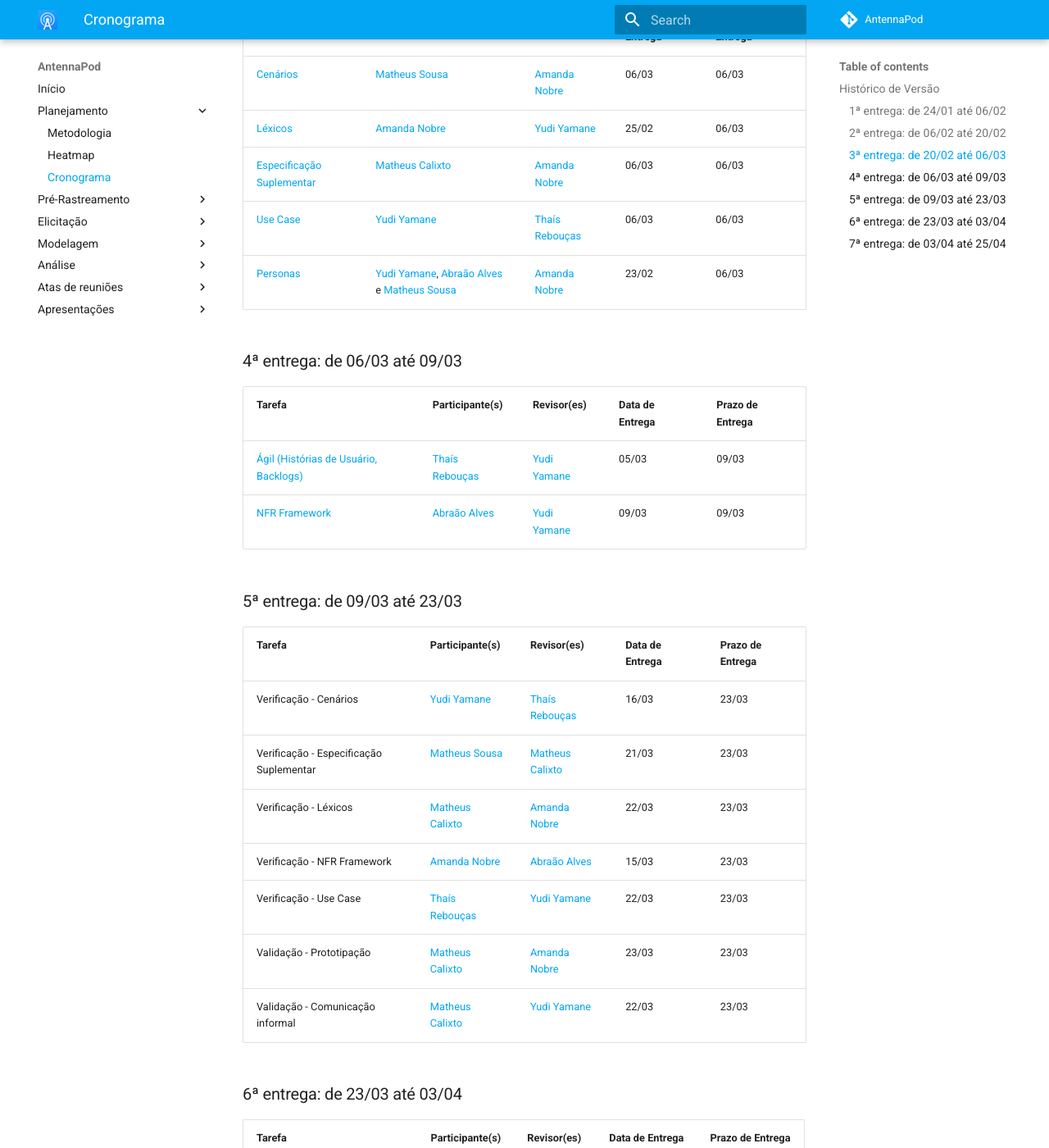
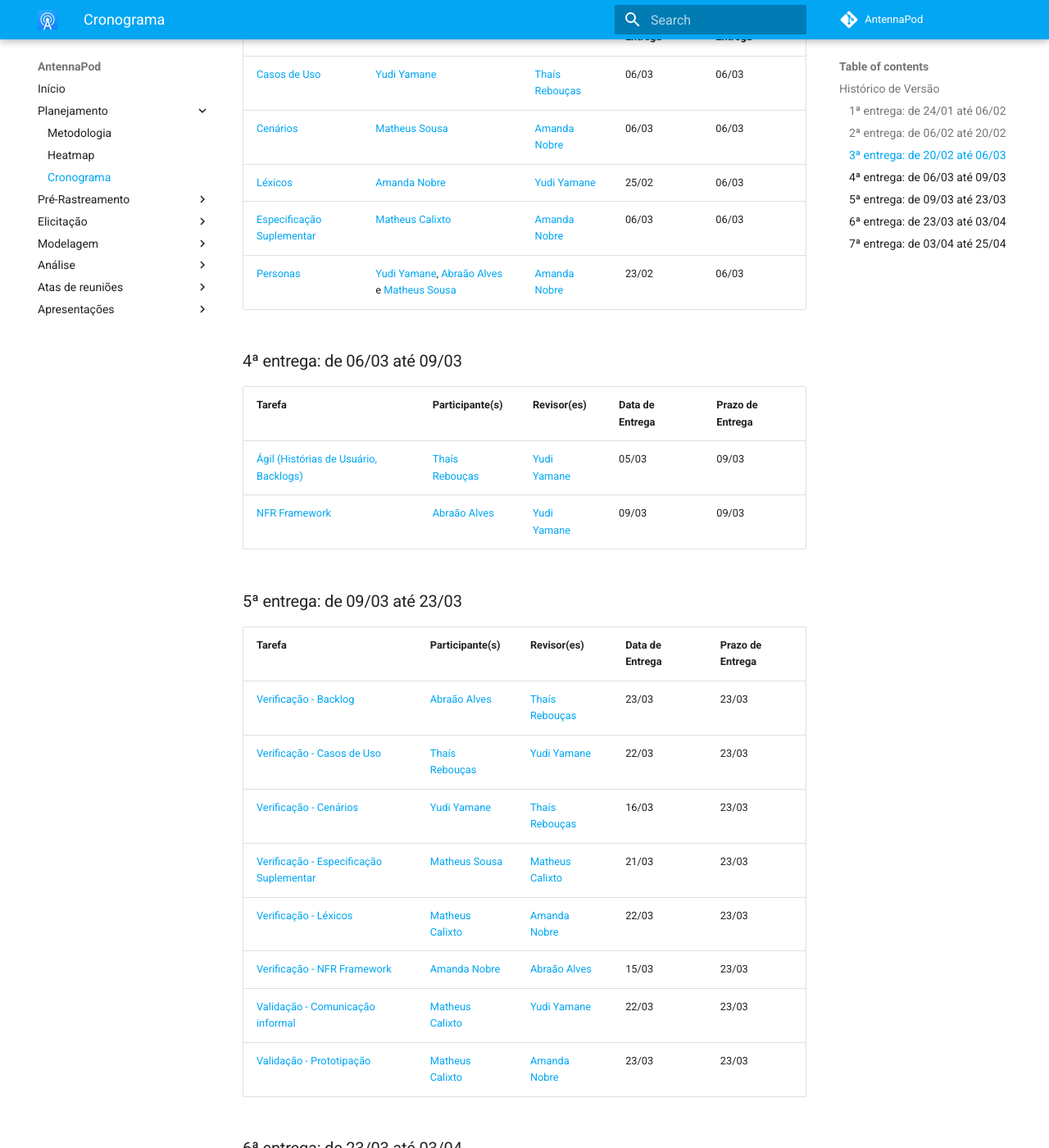
Before and after one commit to Requisitos-de-Software/2021.2-AntennaPod, an MkDocs documentation site: the page built from docs/planejamento/cronograma.md, in a window 1280 px wide and 1400 px high, scrolled down 1338 px. Shown: the whole window at 82% size. Built offline with MkDocs 1.6.1 and Material for MkDocs 9.7.7, drawn with Linux system fonts in a browser that asks for light colours; comment, search, counter and statistics services are not loaded.

Commit message:
:repeat:(#65): inserindo links para documentos

```diff
--- a/docs/planejamento/cronograma.md
+++ b/docs/planejamento/cronograma.md
@@ -18,6 +18,7 @@
 | [Rich Picture](https://requisitos-de-software.github.io/2021.2-AntennaPod/pre-rastreamento/richPicture/) | [Yudi Yamane](https://github.com/yudi-azvd)                                                  | [Thais Rebouças](https://github.com/Thais-ra)    | 03/02           | 04/02            |
 
 ### 2ª entrega: de 06/02 até 20/02
+
 | Tarefa                                                                                                          | Participante(s)                                                                                                                                                                           | Revisor(es)                                      | Data de Entrega | Prazo de Entrega |
 | --------------------------------------------------------------------------------------------------------------- | ----------------------------------------------------------------------------------------------------------------------------------------------------------------------------------------- | ------------------------------------------------ | --------------- | ---------------- |
 | [Análise de Protocolo](https://requisitos-de-software.github.io/2021.2-AntennaPod/elicitacao/analiseProtocolo/) | [Matheus Sousa](https://github.com/gatotabaco) e [Thais Rebouças](https://github.com/Thais-ra)                                                                                            | [Abraão Alves](https://github.com/Abraao1231)    | 11/02           | 18/02            |
@@ -30,10 +31,10 @@
 
 | Tarefa                                                                                                                      | Participante(s)                                                                                                                             | Revisor(es)                                   | Data de Entrega | Estimativa de Entrega |
 | --------------------------------------------------------------------------------------------------------------------------- | ------------------------------------------------------------------------------------------------------------------------------------------- | --------------------------------------------- | --------------- | --------------------- |
+| [Casos de Uso](https://requisitos-de-software.github.io/2021.2-AntennaPod/modelagem/casosDeUso/casosDeUso/)                 | [Yudi Yamane](https://github.com/yudi-azvd)                                                                                                 | [Thaís Rebouças](https://github.com/Thais-ra) | 06/03           | 06/03                 |
 | [Cenários](https://requisitos-de-software.github.io/2021.2-AntennaPod/modelagem/cenarios/)                                  | [Matheus Sousa](https://github.com/gatotabaco)                                                                                              | [Amanda Nobre](https://github.com/AmandaNbr)  | 06/03           | 06/03                 |
 | [Léxicos](https://requisitos-de-software.github.io/2021.2-AntennaPod/modelagem/lexicos/)                                    | [Amanda Nobre](https://github.com/AmandaNbr)                                                                                                | [Yudi Yamane](https://github.com/yudi-azvd)   | 25/02           | 06/03                 |
 | [Especificação Suplementar](https://requisitos-de-software.github.io/2021.2-AntennaPod/modelagem/especificacaoSuplementar/) | [Matheus Calixto](https://github.com/matheuscvp)                                                                                            | [Amanda Nobre](https://github.com/AmandaNbr)  | 06/03           | 06/03                 |
-| [Use Case](https://requisitos-de-software.github.io/2021.2-AntennaPod/modelagem/casosDeUso/casosDeUso/)                     | [Yudi Yamane](https://github.com/yudi-azvd)                                                                                                 | [Thaís Rebouças](https://github.com/Thais-ra) | 06/03           | 06/03                 |
 | [Personas](https://requisitos-de-software.github.io/2021.2-AntennaPod/elicitacao/personas/)                                 | [Yudi Yamane](https://github.com/yudi-azvd), [Abraão Alves](https://github.com/Abraao1231) e [Matheus Sousa](https://github.com/gatotabaco) | [Amanda Nobre](https://github.com/AmandaNbr)  | 23/02           | 06/03                 |
 
 ### 4ª entrega: de 06/03 até 09/03
@@ -44,15 +45,17 @@
 | [NFR Framework](https://requisitos-de-software.github.io/2021.2-AntennaPod/modelagem/nfr-framework/)                   | [Abraão Alves](https://github.com/Abraao1231) | [Yudi Yamane](https://github.com/yudi-azvd) | 09/03           | 09/03            |
 
 ### 5ª entrega: de 09/03 até 23/03
-| Tarefa                                  | Participante(s)                                  | Revisor(es)                                      | Data de Entrega | Prazo de Entrega |
-| --------------------------------------- | ------------------------------------------------ | ------------------------------------------------ | --------------- | ---------------- |
-| Verificação - Cenários                  | [Yudi Yamane](https://github.com/yudi-azvd)      | [Thaís Rebouças](https://github.com/Thais-ra)    | 16/03           | 23/03            |
-| Verificação - Especificação Suplementar | [Matheus Sousa](https://github.com/gatotabaco)   | [Matheus Calixto](https://github.com/matheuscvp) | 21/03           | 23/03            |
-| Verificação - Léxicos                   | [Matheus Calixto](https://github.com/matheuscvp) | [Amanda Nobre](https://github.com/AmandaNbr)     | 22/03           | 23/03            |
-| Verificação - NFR Framework             | [Amanda Nobre](https://github.com/AmandaNbr)     | [Abraão Alves](https://github.com/Abraao1231)    | 15/03           | 23/03            |
-| Verificação - Use Case                  | [Thaís Rebouças](https://github.com/Thais-ra)    | [Yudi Yamane](https://github.com/yudi-azvd)      | 22/03           | 23/03            |
-| Validação - Prototipação                | [Matheus Calixto](https://github.com/matheuscvp) | [Amanda Nobre](https://github.com/AmandaNbr)     | 23/03           | 23/03            |
-| Validação - Comunicação informal        | [Matheus Calixto](https://github.com/matheuscvp) | [Yudi Yamane](https://github.com/yudi-azvd)      | 22/03           | 23/03            |
+
+| Tarefa                                                                                                                                               | Participante(s)                                  | Revisor(es)                                      | Data de Entrega | Prazo de Entrega |
+| ---------------------------------------------------------------------------------------------------------------------------------------------------- | ------------------------------------------------ | ------------------------------------------------ | --------------- | ---------------- |
+| [Verificação - Backlog](https://requisitos-de-software.github.io/2021.2-AntennaPod/analise/verificacao/verificacao-backlog)                          | [Abraão Alves](https://github.com/Abraao1231)    | [Thaís Rebouças](https://github.com/Thais-ra)    | 23/03           | 23/03            |
+| [Verificação - Casos de Uso](https://requisitos-de-software.github.io/2021.2-AntennaPod/analise/verificacao/casosDeUso/)                             | [Thaís Rebouças](https://github.com/Thais-ra)    | [Yudi Yamane](https://github.com/yudi-azvd)      | 22/03           | 23/03            |
+| [Verificação - Cenários](https://requisitos-de-software.github.io/2021.2-AntennaPod/analise/verificacao/cenarios/)                                   | [Yudi Yamane](https://github.com/yudi-azvd)      | [Thaís Rebouças](https://github.com/Thais-ra)    | 16/03           | 23/03            |
+| [Verificação - Especificação Suplementar](https://requisitos-de-software.github.io/2021.2-AntennaPod/analise/verificacao/especificacao-suplementar/) | [Matheus Sousa](https://github.com/gatotabaco)   | [Matheus Calixto](https://github.com/matheuscvp) | 21/03           | 23/03            |
+| [Verificação - Léxicos](https://requisitos-de-software.github.io/2021.2-AntennaPod/analise/verificacao/verificacao-Lexicos/)                         | [Matheus Calixto](https://github.com/matheuscvp) | [Amanda Nobre](https://github.com/AmandaNbr)     | 22/03           | 23/03            |
+| [Verificação - NFR Framework](https://requisitos-de-software.github.io/2021.2-AntennaPod/analise/verificacao/verificacao-nfr-framework/)             | [Amanda Nobre](https://github.com/AmandaNbr)     | [Abraão Alves](https://github.com/Abraao1231)    | 15/03           | 23/03            |
+| [Validação - Comunicação informal](https://requisitos-de-software.github.io/2021.2-AntennaPod/analise/validacao/validacaoComunicacaoInformal/)       | [Matheus Calixto](https://github.com/matheuscvp) | [Yudi Yamane](https://github.com/yudi-azvd)      | 22/03           | 23/03            |
+| [Validação - Prototipação](https://requisitos-de-software.github.io/2021.2-AntennaPod/analise/validacao/validacaoPrototipacao/)                      | [Matheus Calixto](https://github.com/matheuscvp) | [Amanda Nobre](https://github.com/AmandaNbr)     | 23/03           | 23/03            |
 
 ### 6ª entrega: de 23/03 até 03/04
 
```
